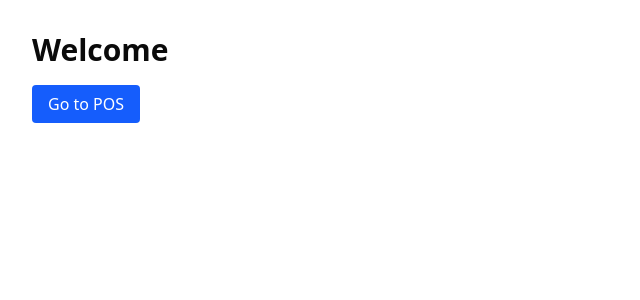
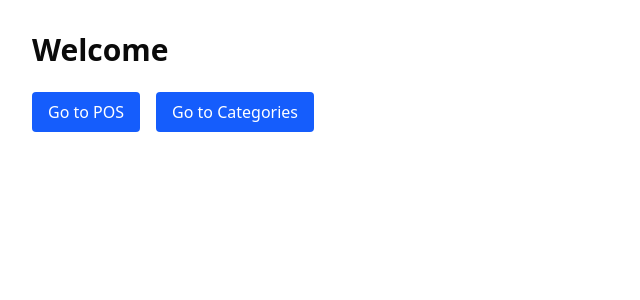
Before and after one commit to Zareer04/Retail-POS, a Next.js app in the folder frontend/: page / in a window 1280 px wide. Shown: the top 300 px of the page, without its empty margins (0-640 px from the left). Built offline with nearby package versions, Linux system fonts and the light colour scheme.

Commit message:
feat: Add categories listing page, update home page navigation, and implement product editing functionality.

```diff
--- a/frontend/src/app/categories/page.tsx
+++ b/frontend/src/app/categories/page.tsx
@@ -13,6 +13,9 @@ export default function CategoriesPage() {
 
    return (
       <div className="p-6">
+         <Link href="/" className="text-blue-500 hover:underline mb-4 inline-block">
+            &larr; Back to Home
+         </Link>
          <h1 className="text-xl font-semibold mb-4">Categories</h1>
          <Link href="/categories/new" className="bg-blue-500 text-white p-2 rounded inline-block">
             Add New Category
--- a/frontend/src/app/page.tsx
+++ b/frontend/src/app/page.tsx
@@ -4,8 +4,10 @@ export default function Home() {
   return (
     <main className="p-8">
       <h1 className="text-3xl font-bold mb-6">Welcome</h1>
-
-      <Link href="/pos" className="px-4 py-2 bg-blue-600 text-white rounded">Go to POS</Link>
+      <div className="flex gap-4">
+         <Link href="/pos" className="px-4 py-2 bg-blue-600 text-white rounded">Go to POS</Link>
+      <Link href="/categories" className="px-4 py-2 bg-blue-600 text-white rounded">Go to Categories</Link>
+      </div>
     </main>
   );
 }
--- a/frontend/src/app/products/[id]/edit/page.tsx
+++ b/frontend/src/app/products/[id]/edit/page.tsx
@@ -115,14 +115,18 @@ export default function EditProduct() {
 
    return (
       <div className="mx-auto p-6">
-         <Link href="/" className="text-blue-500 hover:underline mb-4 inline-block">
-            &larr; Back to Home
-         </Link>
          <h1 className="text-2xl font-bold mb-6">Edit Product</h1>
-
          {initialLoad ? (
             <p>Loading product...</p>
          ) : (
+            <div>
+               <Button
+                  variant="outline"
+                  onClick={() => router.push("/")}
+                  className="mb-4"
+               >
+                  ← Back to Home
+               </Button>
                <Form {...form}>
                   <form onSubmit={form.handleSubmit(onSubmit)} className="space-y-6">
 
@@ -235,6 +239,7 @@ export default function EditProduct() {
                      </Button>
                   </form>
                </Form>
+            </div>
          )}
       </div>
    );
```
Lines whose indentation alone changed are shown as unchanged.
